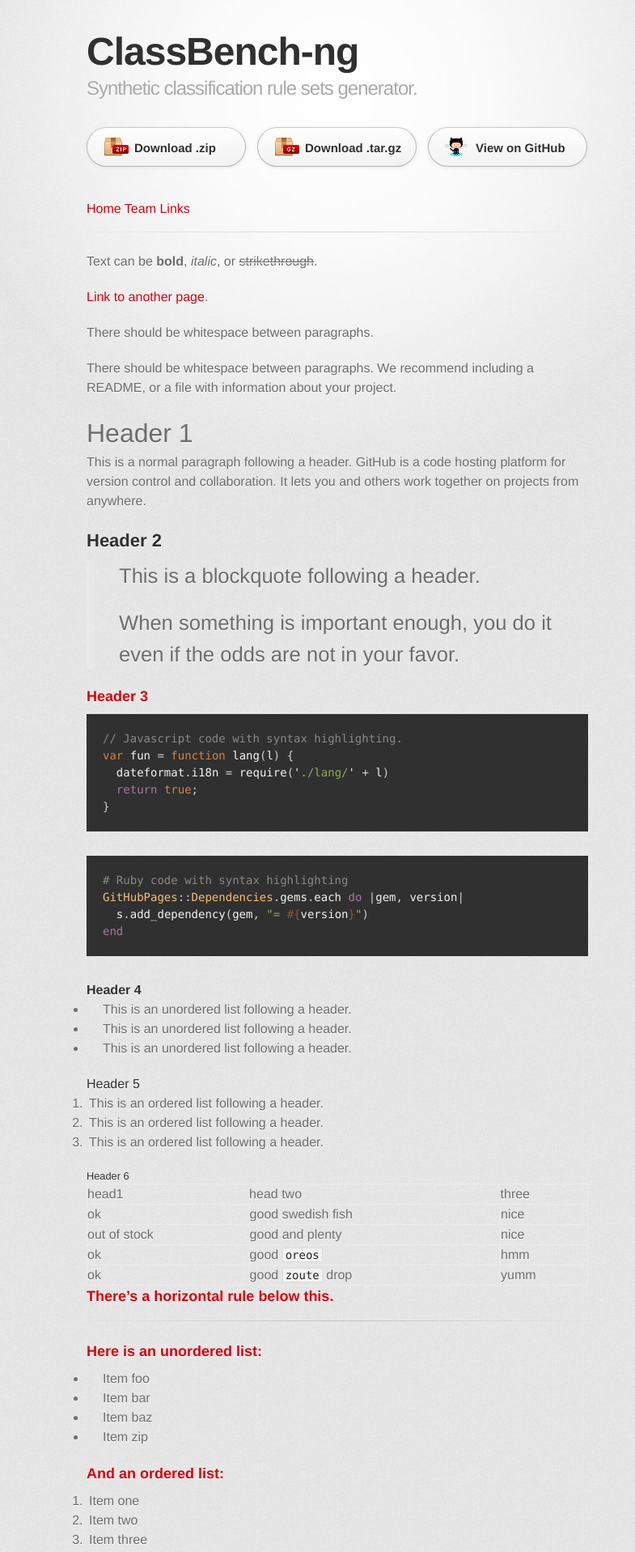
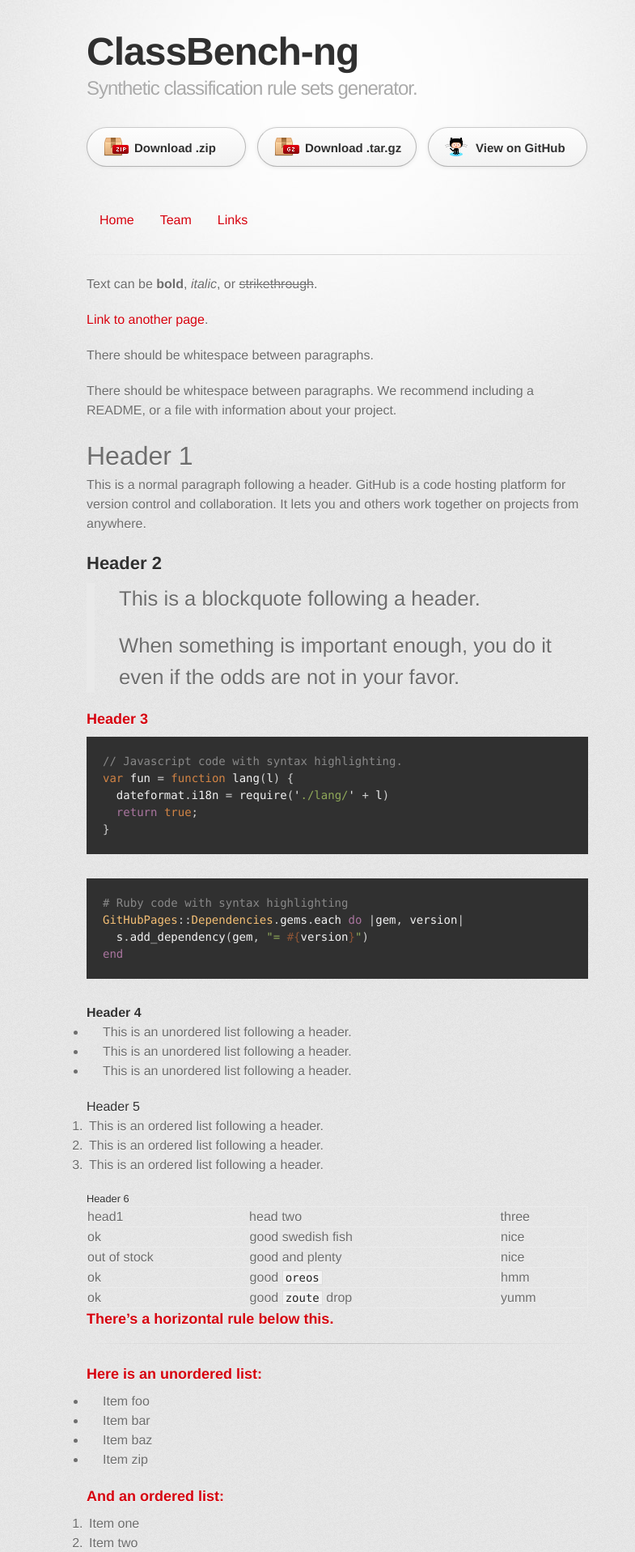
Before and after one commit to classbench-ng/classbench-ng.github.io, a Jekyll site: the page built from index.md, in a window 1280 px wide. Shown: the top 1917 px of the page at 81% size, without its empty margins (223-1008 px from the left). Built offline with Jekyll 4.4.1, drawn with Linux system fonts in a browser that asks for light colours; some web fonts are replaced.

Commit message:
Update jekyll-theme-tactile.scss

```diff
--- a/_sass/jekyll-theme-tactile.scss
+++ b/_sass/jekyll-theme-tactile.scss
@@ -341,21 +341,9 @@ footer a:hover {
 * html .clearfix {height: 1%;}
 .clearfix {display: block;}
 
-.navigation_bar li {
+.navigation_bar a {
   float: left;
-}
-
-.navigation_bar ul {
-  list-style-type: none;
-  margin: 0;
-  padding: 0;
-  overflow: hidden;
-//  background-color: #333;
-}
-
-.navigation_bar li a {
   display: block;
-//  color: white;
   text-align: center;
   padding: 14px 16px;
   text-decoration: none;
```
